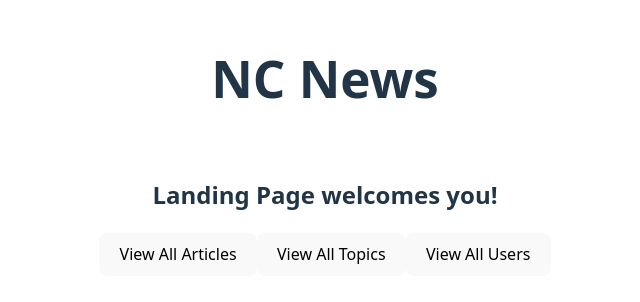
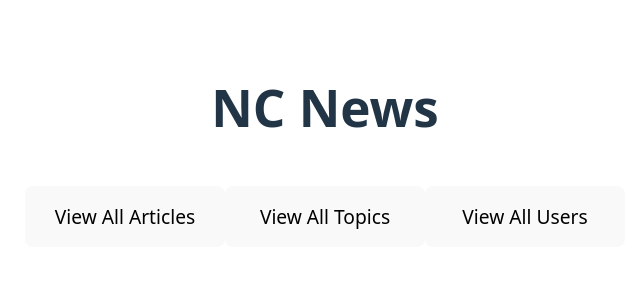
Before and after one commit to lswinny/nc-news-fe, a React (Vite) app: page / in a window 1280 px wide. Shown: the part 246-548 px from the top of the page, without its empty margins (315-955 px from the left). Built offline with nearby package versions, Linux system fonts and the light colour scheme; no server answers.

Commit message:
Changed buttons on landing page

```diff
--- a/src/Components/LandingPage.jsx
+++ b/src/Components/LandingPage.jsx
@@ -14,7 +14,7 @@ useEffect(() => {
 
   return (
     <>
-      <h2>Landing Page welcomes you!</h2>
+    <section id="landing-buttons">
       <Link to="/articles">
         <button>View All Articles</button>
       </Link>
@@ -24,6 +24,7 @@ useEffect(() => {
       <Link to="/users">
         <button>View All Users</button>
       </Link>
+    </section>
     </>
   );
 }
--- a/src/New.css
+++ b/src/New.css
@@ -9,6 +9,15 @@ main {
 .page-headers {
   font-size: 2.5rem;
 }
+
+
+
+#landing-buttons button {
+  font-size: 1.2rem;
+  padding: 1rem;
+  width: 200px;
+}
+
 
 
 
```
